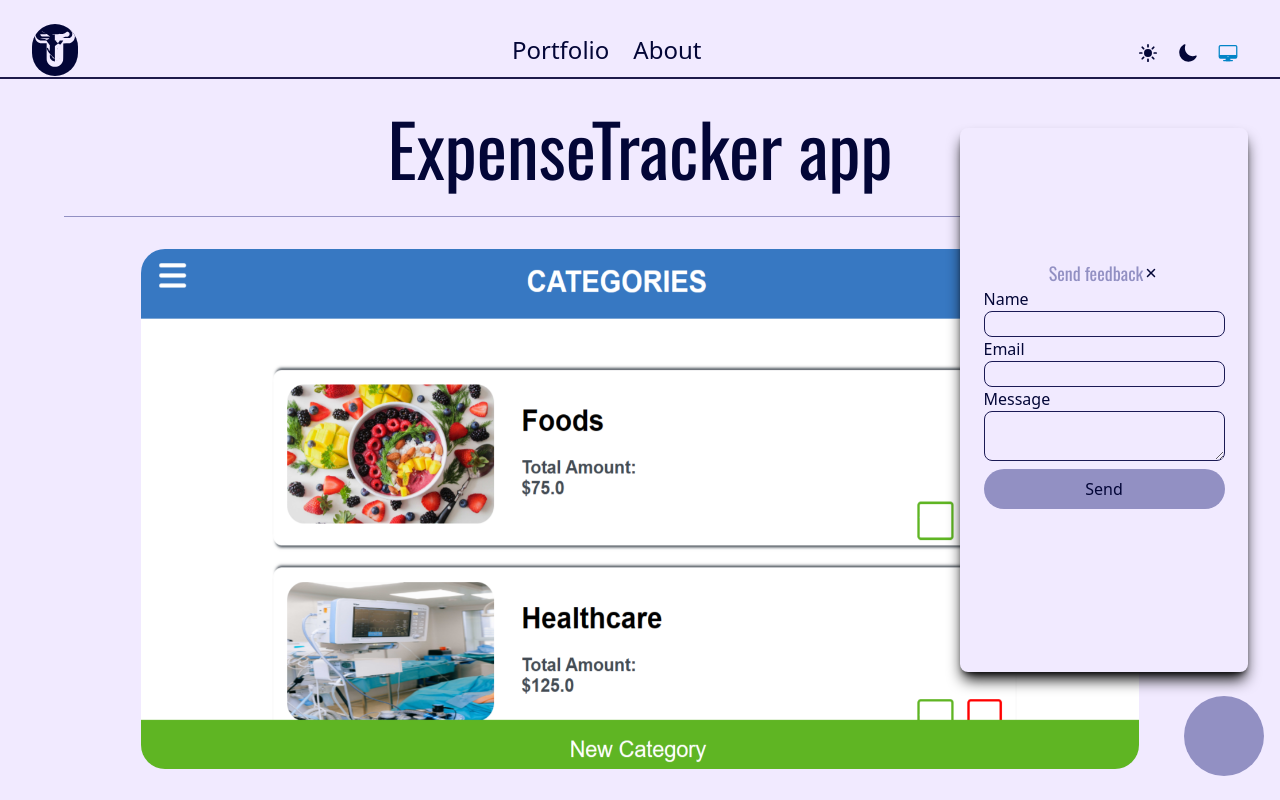
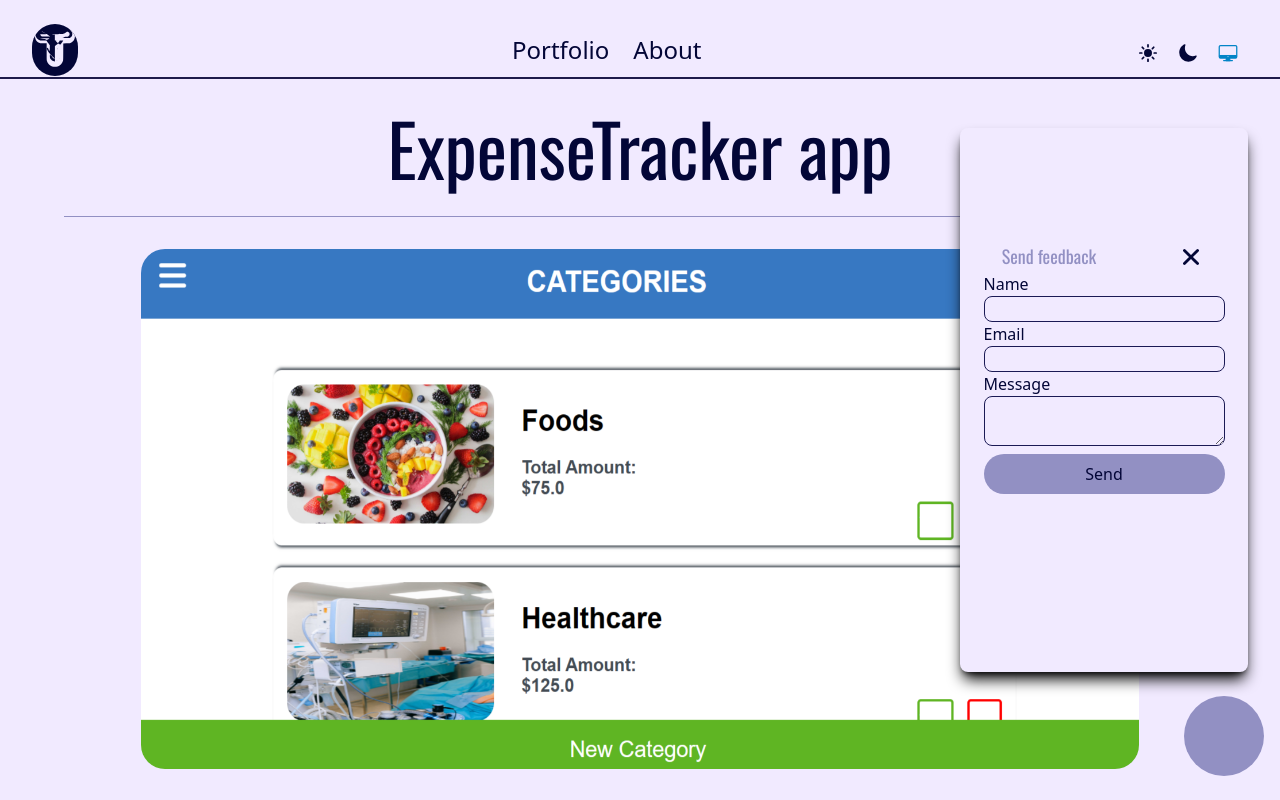
Before and after one commit to Booze33/tebe_portfolio, a React (Create React App) app: page /projects/expense-tracker in a window 1280 px wide. Both pictures are taken after a click on the button 1224 px from the left and 736 px from the top of the page. Shown: the top 800 px of the page. Built offline with nearby package versions, Linux system fonts and the light colour scheme; some icons are missing; the HTML template or start-up script is replaced by a standard one.

Commit message:
Made some changes on project section

```diff
--- a/package.json
+++ b/package.json
@@ -4,6 +4,7 @@
   "private": true,
   "dependencies": {
     "@emailjs/browser": "^4.3.3",
+    "@lordicon/react": "^1.6.0",
     "@react-spring/three": "^9.7.3",
     "@react-three/drei": "^9.99.3",
     "@react-three/fiber": "^8.15.16",
--- a/src/features/message.jsx
+++ b/src/features/message.jsx
@@ -36,14 +36,15 @@ const Message = () => {
           src="https://cdn.lordicon.com/fdxqrdfe.json"
           trigger="hover"
           colors="primary:#030637"
+          size="96"
           className="w-28 h-28"
         />
       </button>
       <div className={`message-nav ${isActive ? 'is-active' : ''} h-nine w-message rounded-lg dark:bg-dark bg-light duration-500 shadow-lg shadow-black sm:right-8 ml-6`}>
-        <div className="flex flex-row justify-around mt-minus2">
+        <div className="flex flex-row justify-between mt-minus4">
           <h1 className="text-lg font-curved text-both">Send feedback</h1>
           <button onClick={handleClick}>
-            <IoClose />
+            <IoClose className="text-3xl ml-20" />
           </button>
         </div>
         <form ref={form} onSubmit={sendEmail} className="flex flex-col justify-center">
--- a/tailwind.config.js
+++ b/tailwind.config.js
@@ -74,6 +74,7 @@ module.exports = {
       margin: {
         'minus': '-8rem',
         'minus2': '-2rem',
+        'minus4': '-4rem',
         'ball': '-20vw',
         'shift': '25vw',
         'flex': '15vw',
```
Also changed, not shown: 1 other file (tests, documents, lock files or other folders).
